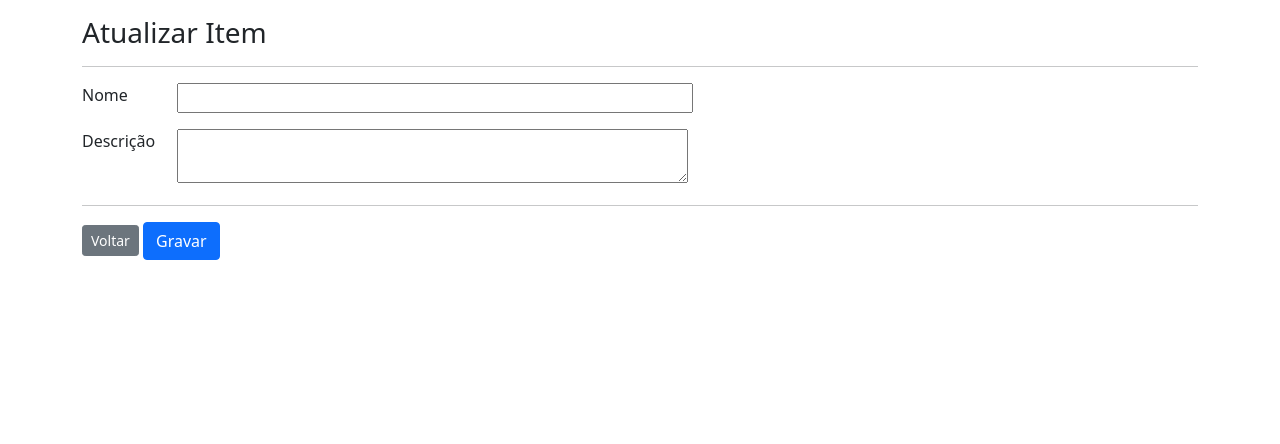
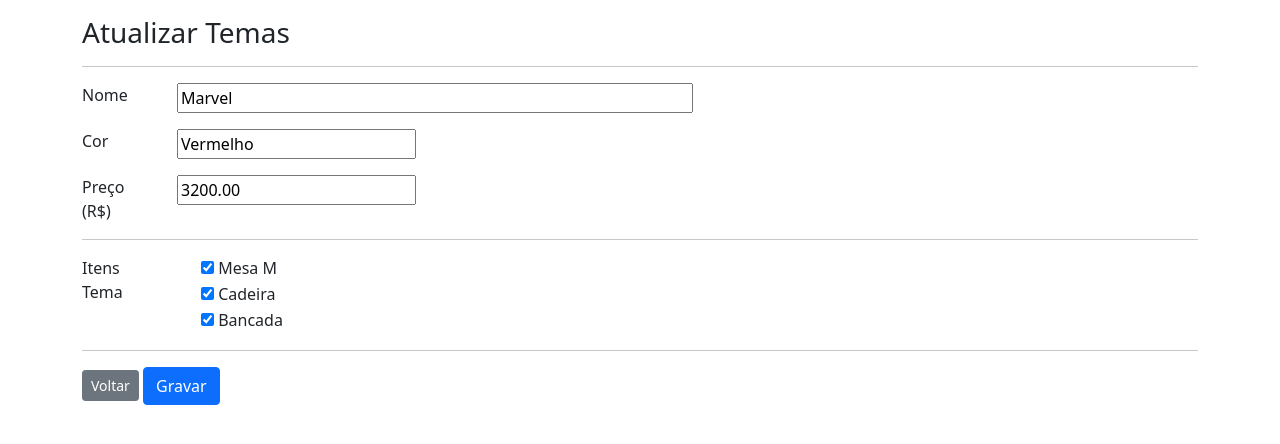
Before and after one commit to ythairony/django-aluguel, a Django app: page /detailTema/2 in a window 1280 px wide. Shown: the part 40-484 px from the top of the page. Run offline with Django 4.2, Linux system fonts and the light colour scheme; data comes from the database, SQL or seed files in the repository; both versions use the stored data as it was after the commit; some libraries are stand-ins or nearby versions.

Commit message:
Tema implementado

```diff
--- a/aluguel/api/admin.py
+++ b/aluguel/api/admin.py
@@ -1,6 +1,7 @@
 from django.contrib import admin
-from .models import Item
+from .models import Item, Tema
 
 
 # Register your models here.
 admin.site.register(Item)
+admin.site.register(Tema)
--- a/aluguel/api/daos.py
+++ b/aluguel/api/daos.py
@@ -46,7 +46,13 @@
     def save_tema(self, nome, valor_aluguel, cor, itens):
         tema_festa = Tema(nome=nome, valor_aluguel=valor_aluguel, cor=cor)
         tema_festa.save()
-        tema_festa.tema.set(itens)
+
+        for item in itens:
+            item_id = Item.objects.get(id=item)
+            tema_festa.tema.add(item_id)
+
+        tema_festa.save()
+        # tema_festa.tema.set(itens)
 
 
     def delete_tema(self, id):
@@ -59,10 +65,7 @@
         return tema
 
 
-    def update_tema(self, request, id):
-        tema = Tema.objects.get(pk=id)
-        tema.nome = request.POST['nome']
-        tema.valor_aluguel = request.POST['valor_aluguel']
-        tema.cor = request.POST['cor']
-        tema.tema = request.POST['tema']
-        tema.save()
+    def update_tema(self, request, id, nome, valor_aluguel, cor, itens):
+        tema_festa = Tema(id=id, nome=nome, valor_aluguel=valor_aluguel, cor=cor)
+        tema_festa.save()
+        tema_festa.tema.set(itens)
--- a/aluguel/api/templates/tema/formEditTema.html
+++ b/aluguel/api/templates/tema/formEditTema.html
@@ -1,26 +1,46 @@
 {% extends "index.html" %}
 {% block content %}
     <div><p></p></div>
-    <h3>Atualizar Item</h3>
+    <h3>Atualizar Temas</h3>
     <hr>
-        <form action="/updateItem/{{item.id}}" method="post">
+        <form action="/updateTema/{{tema.id}}" method="post">
             {% csrf_token %}
             <div class="row mb-3">
                 <label class="col-sm-1" for="">Nome</label>
                 <div class="col-sm-11">
-                    <input type="text" size="50" name="name" value="{{item.name}}">
+                    <input type="text" size="50" name="name" value="{{tema.nome}}">
                 </div>
             </div>
+           <div class="row mb-3">
+                    <label class="col-sm-1" for="">Cor</label>
+                    <div class="col-sm-11">
+                        <input type="text" size="20" name="color" value="{{tema.cor}}">
+                    </div>
+           </div>
             <div class="row mb-3">
-                <label class="col-sm-1" for="">Descrição</label>
+                <label class="col-sm-1" for="">Preço (R$)</label>
                 <div class="col-sm-11">
-                    <textarea  type="text" cols="53" name="description" value=""> {{item.description}}</textarea>
+                    <input type="text" size="20" name="price" value="{{tema.valor_aluguel}}">
 
                 </div>
             </div>
             <hr>
-            <a class="btn btn-secondary btn-sm" href="/listItem">Voltar</a>
-            <input class="btn btn-primary" type="submit" value="Gravar">
+            <fieldset class="row mb-3">
+                <legend class="col-form-label col-sm-1 pt-0">Itens Tema</legend>
+                <div class="col-sm-11">
+                    {% for item in tema.tema.all %}
+                        {% if item%}
+                            <div class="form-check">
+                                <input type="checkbox" name="item" value="{{item.id}}" id="" checked>
+                                <label for="item_name">{{item.name}}</label>
+                            </div>
+                        {% endif%}
+                    {% endfor %}
+                </div>
+            </fieldset>
+            <hr>
+        <a class="btn btn-secondary btn-sm" href="/listTema">Voltar</a>
+        <input class="btn btn-primary" type="submit" value="Gravar">
         </form>
 
 {% endblock %}
--- a/aluguel/api/views.py
+++ b/aluguel/api/views.py
@@ -80,5 +80,9 @@
 
 
     def update_tema(self, request, id):
-        self.tema_dao.update_tema(request, id)
+        nome = request.POST.get('name')
+        valor_aluguel = request.POST.get('price')
+        cor = request.POST.get('color')
+        itens = request.POST.getlist('item')
+        self.tema_dao.update_tema(request, id, nome, valor_aluguel, cor, itens)
         return redirect('/listTema')
```
Also changed, not shown: aluguel/db.sqlite3.
